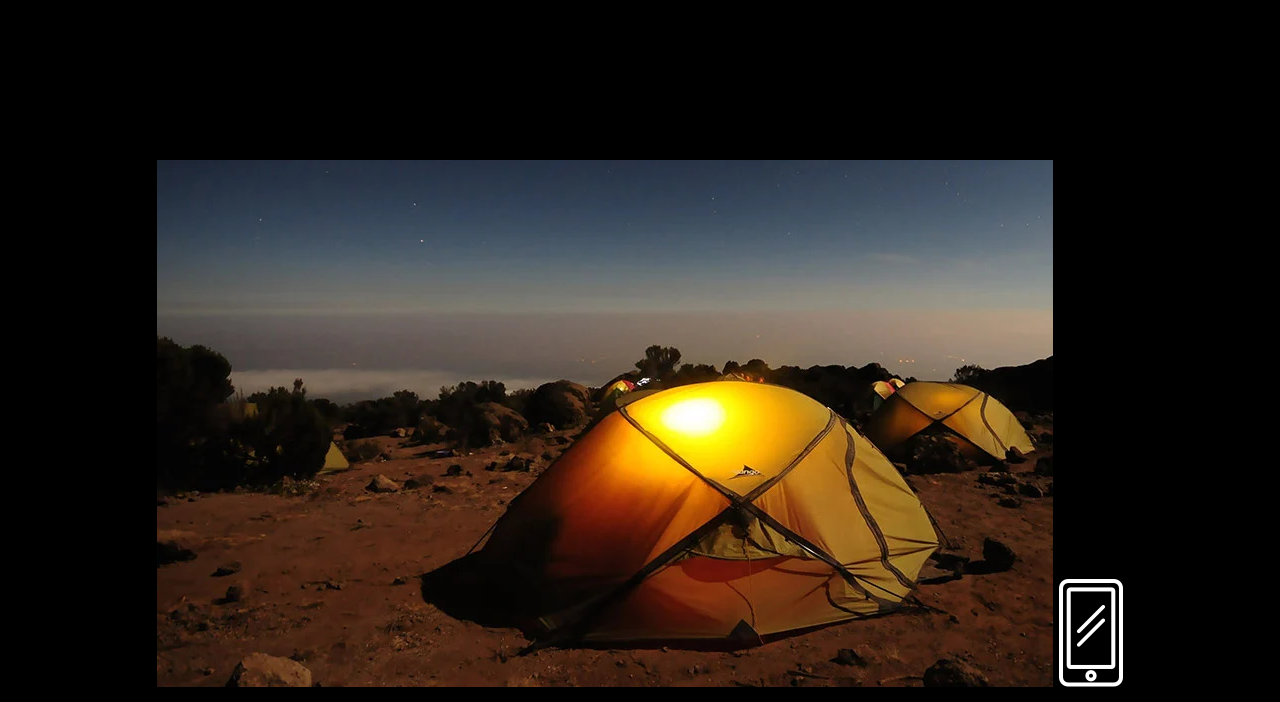
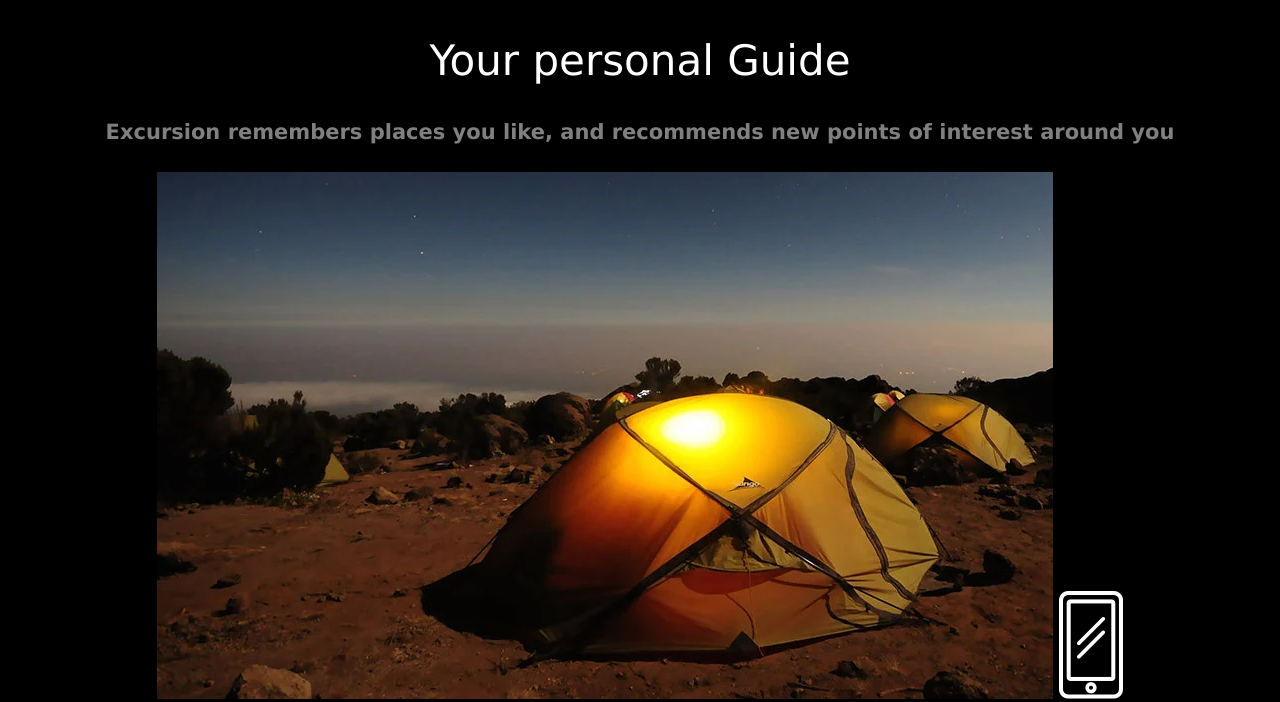
Before and after one commit to Afocodes/excursion, a plain HTML site: page index.html in a window 1280 px wide. Shown: the part 313-1015 px from the top of the page. Drawn offline with Linux system fonts and the light colour scheme.

Commit message:
Added style to p below 2 title h2

```diff
--- a/index.html
+++ b/index.html
@@ -16,7 +16,8 @@
 
 
     <h2 class="header--secondary">Your personal Guide</h2>
-    <h4>Excursion remembers places you like, and recommends new points of interest around you</h4>
+    <h4 class="header--subsecondary">Excursion remembers places you like, and recommends new points of interest around
+        you</h4>
     <img src="./resources/images/camp.png" alt="camp">
 
     <img src="./resources/images/phone.png" alt="phone">
--- a/resources/css/style.css
+++ b/resources/css/style.css
@@ -22,4 +22,11 @@ body {
     font-family: Verdana, Geneva, Tahoma, sans-serif;
     font-weight: 300;
     font-size: 42px;
+    color: #ffffff;
 }
+
+.header--subsecondary{
+    color: gray;
+    font-family: Verdana, Geneva, Tahoma, sans-serif;
+    font-size: 21px;
+}
```
